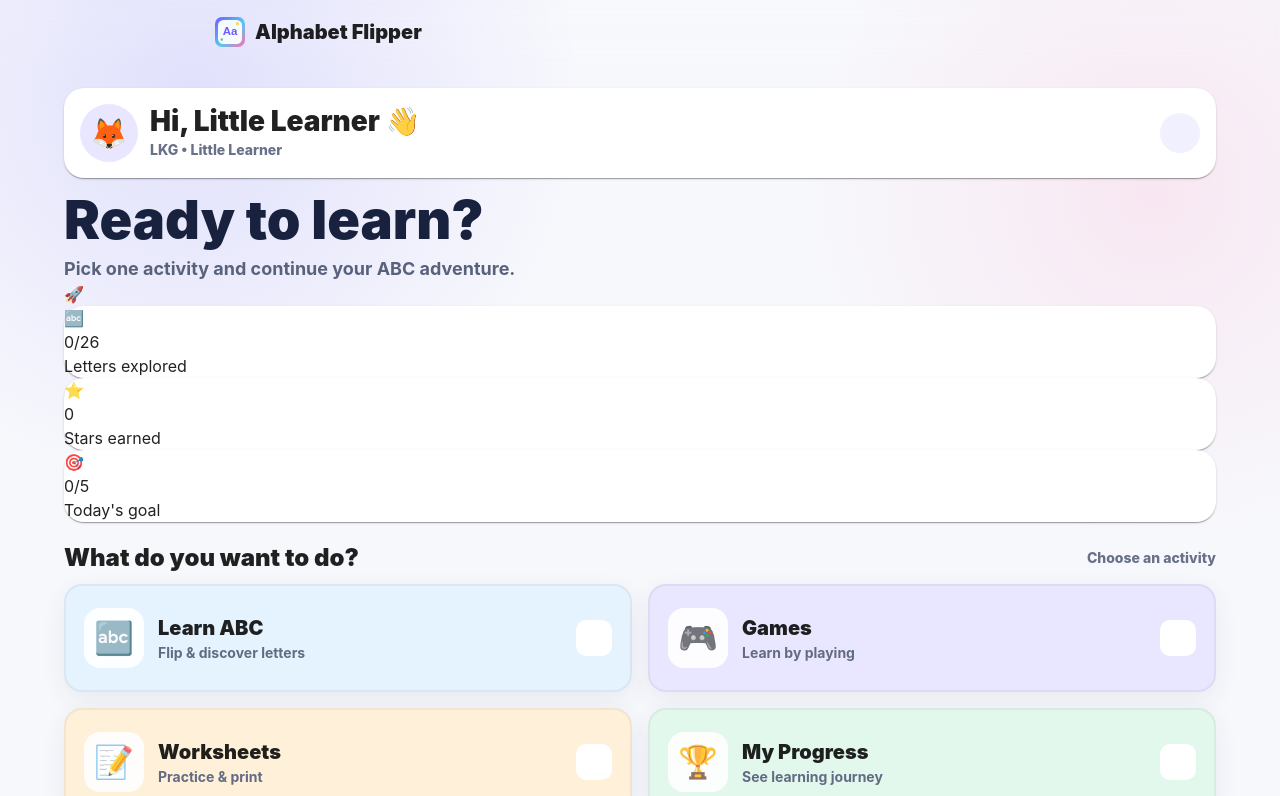
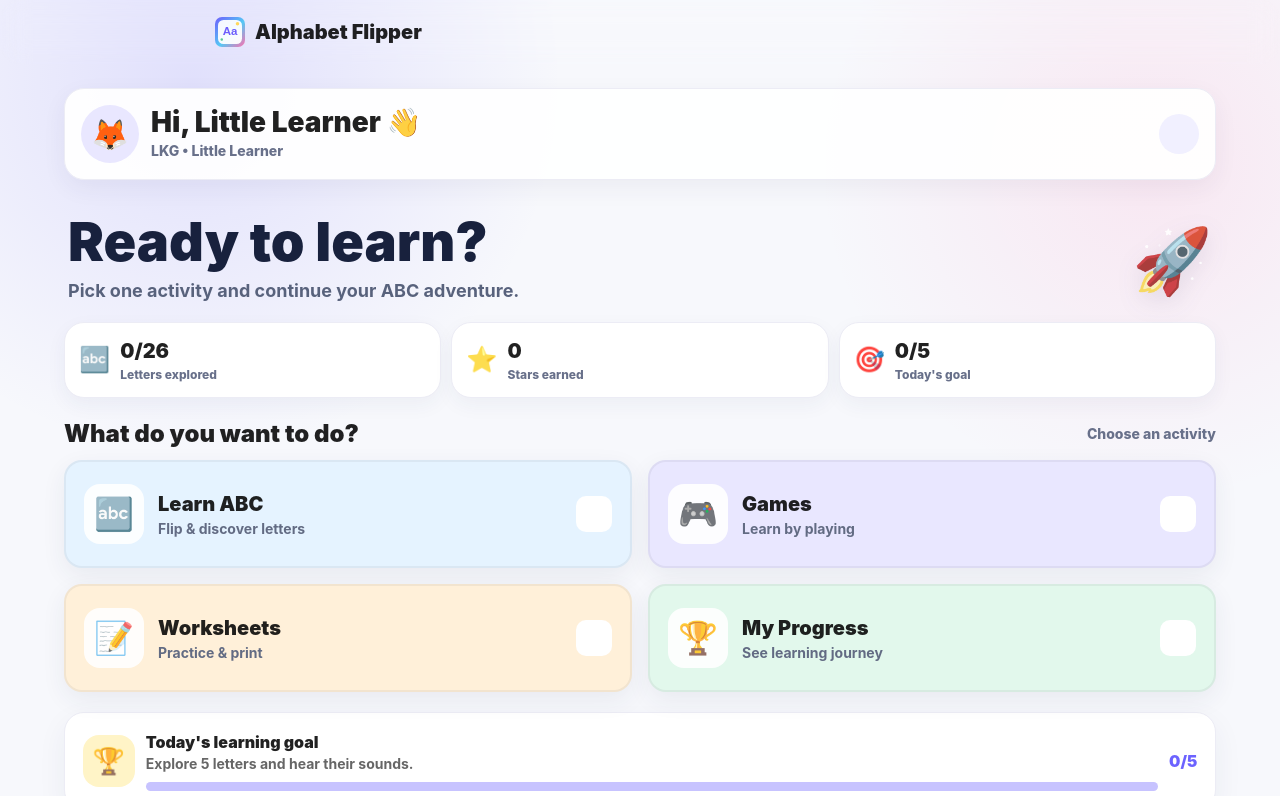
Before and after one commit to amit7712/Newapppoc, a React (Vite) app: page / in a window 1280 px wide. Shown: the top 796 px of the page. Built offline with nearby package versions, Linux system fonts and the light colour scheme; some icons are missing.

Commit message:
style: polish learner home dashboard

```diff
--- a/src/styles.css
+++ b/src/styles.css
@@ -277,3 +277,49 @@ img,svg{
     max-height:430px;
   }
 }
+
+/* Home dashboard: compact learner-first layout */
+.profile-panel{
+  border:1px solid #ececf5!important;
+  box-shadow:0 8px 24px rgba(45,52,92,.06)!important;
+  background:rgba(255,255,255,.94)!important;
+}
+.home-welcome{
+  display:flex;
+  align-items:center;
+  justify-content:space-between;
+  gap:18px;
+  padding:20px 4px 10px;
+}
+.home-welcome-emoji{
+  font-size:64px;
+  line-height:1;
+  filter:drop-shadow(0 8px 12px rgba(60,60,100,.12));
+}
+.home-stats{
+  display:grid;
+  grid-template-columns:repeat(3,minmax(0,1fr));
+  gap:10px;
+  margin-top:8px;
+}
+.home-stat{
+  display:flex;
+  align-items:center;
+  gap:10px;
+  min-width:0;
+  padding:13px 14px;
+  border:1px solid #ececf5!important;
+  box-shadow:0 7px 20px rgba(45,52,92,.05)!important;
+}
+.stat-icon{font-size:25px!important;line-height:1}
+.stat-value{font-weight:1000!important;font-size:20px!important;line-height:1.1}
+.stat-label{font-size:12px!important;color:#68708a;font-weight:800!important;margin-top:2px}
+@media(max-width:600px){
+  .home-welcome{padding:14px 2px 8px}
+  .home-welcome-emoji{font-size:48px}
+  .home-stats{gap:7px}
+  .home-stat{padding:10px 9px;gap:7px}
+  .stat-icon{font-size:21px!important}
+  .stat-value{font-size:17px!important}
+  .stat-label{font-size:10px!important}
+}
```
